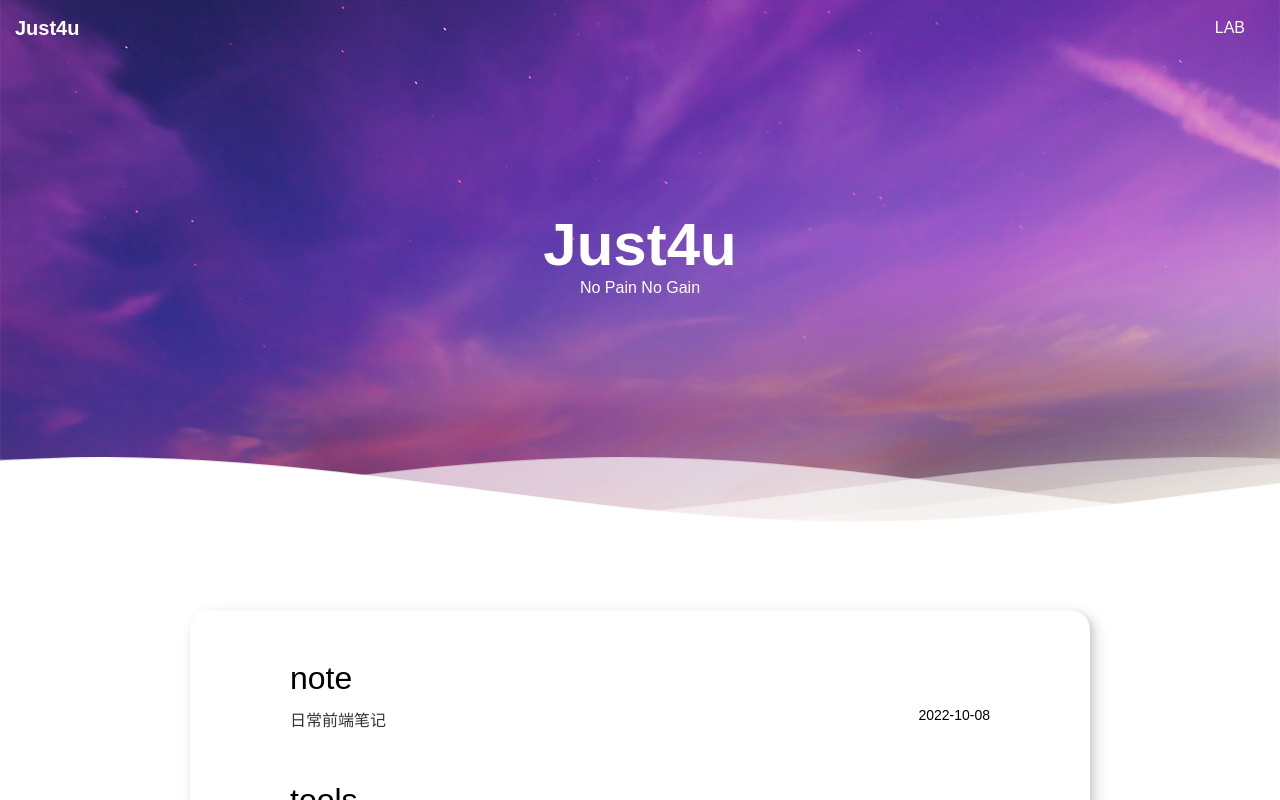
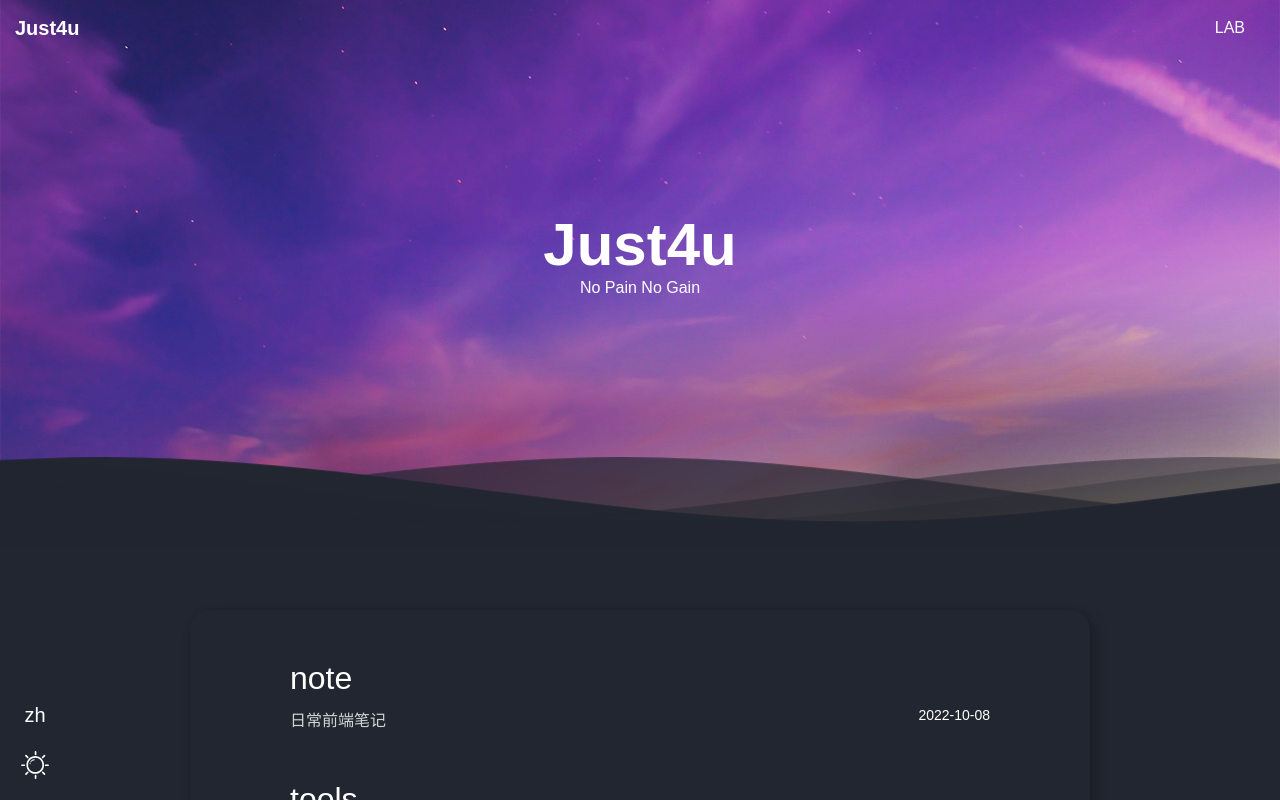
Before and after one commit to gotoo123/Just4u, a React app: page / in a window 1280 px wide. Built offline with nearby package versions, Linux system fonts and the light colour scheme.

Commit message:
feat: 添加主题色动态切换

```diff
--- a/src/App.jsx
+++ b/src/App.jsx
@@ -1,17 +1,20 @@
 import { useState } from 'react';
 import { useRoutes, Outlet } from 'react-router-dom';
 import router from './router';
-import './style/theme/theme.css';
 import LocaleContext from './component/locale-provider/context';
 import { en, zh } from './component/locale/locale';
 import style from './App.less';
+import globalStyle from './style/theme/theme.less';
+import sun from './assets/icon/sun.svg';
+import moon from './assets/icon/moon.svg';
+
 
 const App = () => {
-  const [theme, setTheme] = useState('dark');
+  const [theme, setTheme] = useState('Dark');
   const [lang, setLang] = useState(en);
 
   const changeTheme = () => {
-    theme === 'dark' ? setTheme('light') : setTheme('dark');
+    theme === 'Dark' ? setTheme('Light') : setTheme('Dark');
   };
 
   const changeLang = () => {
@@ -20,11 +23,19 @@ const App = () => {
 
   return (
     <LocaleContext.Provider value={lang}>
-      <main className={`${style.wrapper} theme-${theme}`}>
+      <main className={`${style.wrapper} ${globalStyle[`theme${theme}`]}`}>
         {useRoutes(router)}
         <Outlet />
-        <div className="box" onClick={changeTheme} />
-        <div className="box change-lang" onClick={changeLang} />
+        <div className="box" onClick={changeTheme} >
+          {
+            theme === 'Dark' ? <img src={sun} alt="sun" className={`theme-icon-sun`}/> : <img src={moon} alt="moon"/>
+          }
+        </div>
+        <div className="box change-lang" onClick={changeLang} >
+          {
+            lang === en ? <span>zh</span> : <span>en</span>
+          }
+        </div>
       </main>
     </LocaleContext.Provider>
   );
--- a/src/App.less
+++ b/src/App.less
@@ -1,4 +1,7 @@
+@import './style/theme/theme.less';
+
 .wrapper :global {
+  user-select: none;
   ::-webkit-scrollbar {
     width: 10px;
     height: 10px;
@@ -14,4 +17,30 @@
   ::-webkit-scrollbar-track {
     background-color: #f5f5f5;
   }
+
+  .box {
+    height: 30px;
+    width: 30px;
+    position: fixed;
+    bottom: 20px;
+    left: 20px;
+    cursor: pointer;
+
+
+    img {
+      height: 30px;
+      width: 30px;
+    }
+  }
+
+  .box.change-lang {
+    bottom: 70px;
+    text-align: center;
+    line-height: 30px;
+
+    span {
+      color: var(--fontColor);
+      font-size: 20px;
+    }
+  }
 }
--- a/src/component/blog/blogItem/blogItem.jsx
+++ b/src/component/blog/blogItem/blogItem.jsx
@@ -13,8 +13,6 @@ const BlogItem = (props) => {
               <div className="desc">{desc}</div>
               <div className="intro">{intro}</div>
             </div>
-
-            <div className="divider" />
           </div>
         </Link>
       </div>
--- a/src/component/wave/wave.less
+++ b/src/component/wave/wave.less
@@ -16,7 +16,7 @@
   }
 
   .preview-parallax > use  :local {
-    color: white;
+    color: var(--backgroud);
     animation: move-forever 25s cubic-bezier(0.55, 0.5, 0.45, 0.5) infinite;
   }
   .preview-parallax > use:nth-child(1) {
--- a/src/style/theme/dark.css
+++ /dev/null
@@ -1,4 +0,0 @@
-.theme-dark {
-  --backgroud: rgb(34, 38, 49);
-  --fontColor: white;
-}
--- a/src/style/theme/light.css
+++ /dev/null
@@ -1,4 +0,0 @@
-.theme-light {
-  --backgroud: #fcf4f4;
-  --fontColor: #211d1d;
-}
--- a/src/style/theme/theme.css
+++ /dev/null
@@ -1,24 +0,0 @@
-.box {
-  height: 20px;
-  width: 20px;
-  position: fixed;
-  bottom: 20px;
-  left: 20px;
-  background-color: grey;
-  cursor: pointer;
-}
-
-.box.change-lang {
-  bottom: 50px;
-  background-color: darkslategray;
-}
-
-.theme-dark {
-  --backgroud: rgb(34, 38, 49);
-  --fontColor: white;
-}
-
-.theme-light {
-  --backgroud: #fcf4f4;
-  --fontColor: #211d1d;
-}
--- /dev/null
+++ b/src/style/theme/theme.less
@@ -0,0 +1,9 @@
+.themeDark {
+  --backgroud: rgb(34, 38, 49);
+  --fontColor: white;
+}
+
+.themeLight {
+  --backgroud: #fcf4f4;
+  --fontColor: #211d1d;
+}
```
Also changed, not shown: src/assets/icon/moon.svg (added), src/assets/icon/sun.svg (added).
